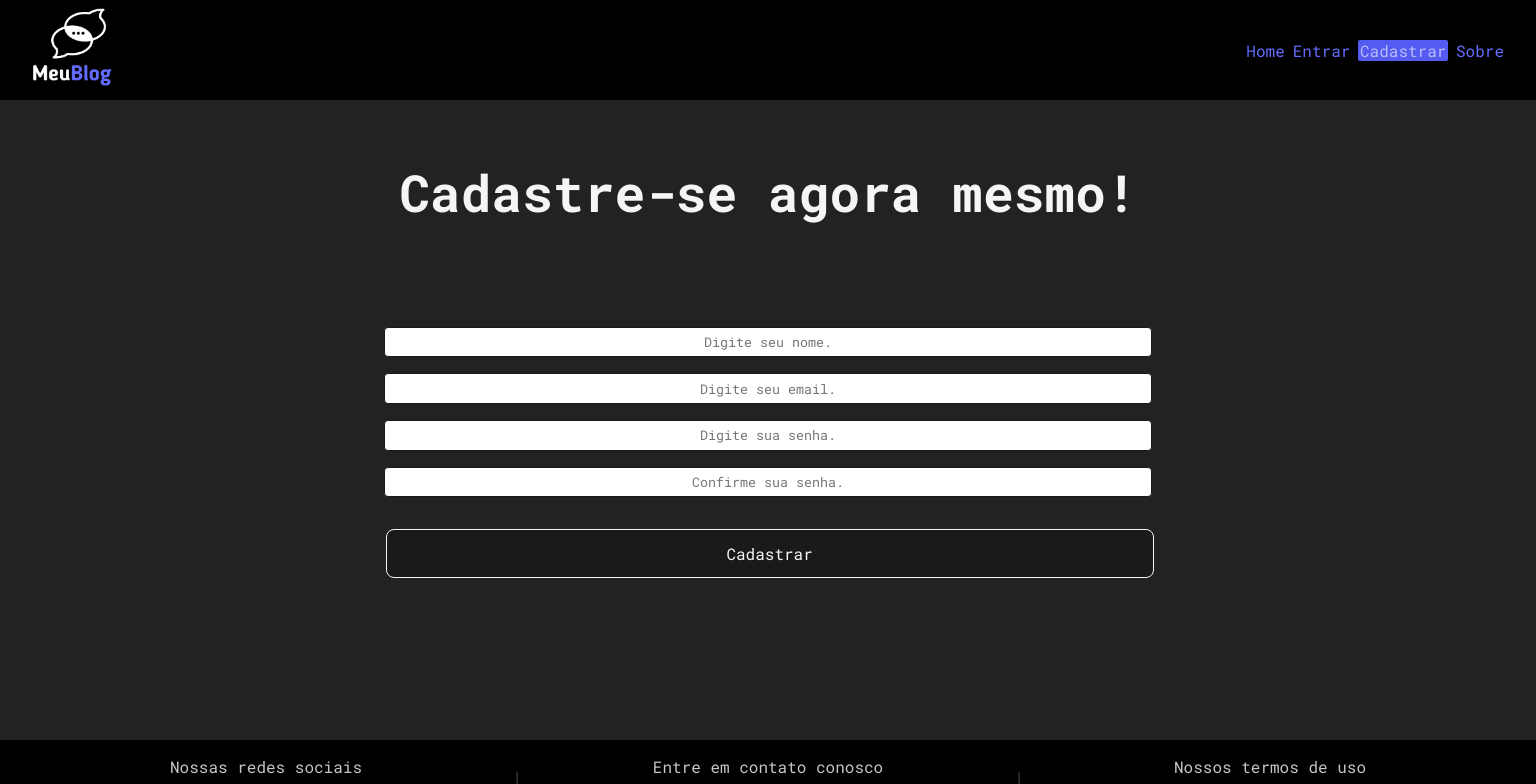
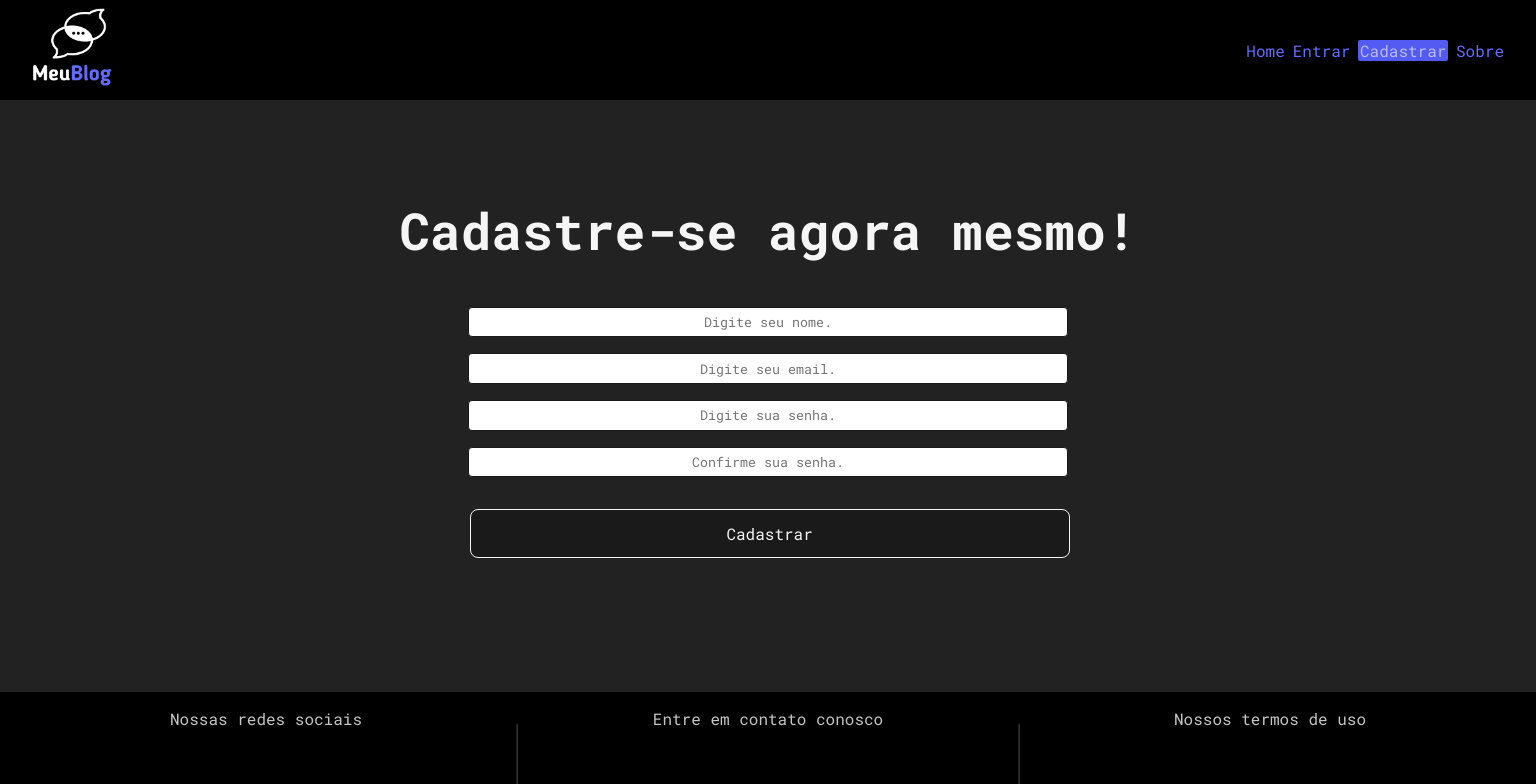
Before and after one commit to alexandreSouza31/Meu_Blog, a React (Vite) app: page /register in a window 1536 px wide. Shown: the top 784 px of the page. Built offline with nearby package versions, Linux system fonts and the light colour scheme.

Commit message:
will adjust the styles

```diff
--- a/src/App.css
+++ b/src/App.css
@@ -1,8 +1,7 @@
 .container_app{
-  /* display: flex;
+  display: flex;
   flex-direction: column;
-  align-items: center; */
+  align-items: center;
   width: 100%;
-  min-height: 70vh;
-  margin-bottom: 5rem;
+  margin-bottom: 2rem;
 }
--- a/src/components/pages/Register/Register.css
+++ b/src/components/pages/Register/Register.css
@@ -2,15 +2,15 @@
     display: flex;
     flex-direction: column;
     justify-content: center;
+    gap: 1rem;
+    min-height: 70vh;
+    width: 100%;
     text-align: center;
-    width: 100%;
-    min-height: 60vh;
 }
 
 h1{
     font-size: 2.5rem;
     text-align: center;
-    margin-top: 4rem;
 }
 
 .error{
@@ -26,11 +26,11 @@ button{
 
 @media screen and (min-width:720px) {
     .error{
-        width: 60%;
+        width: 400px;
     }
 }
 @media screen and (min-width:1300px) {
     .error{
-        width: 50%;
+        width: 600px;
     }
 }
--- a/src/index.css
+++ b/src/index.css
@@ -84,26 +84,14 @@ input[type=submit]:hover {
 
 @media screen and (min-width:720px) {
 
-  form{
-    align-items: center;
-    justify-content: center;
-    height: 50vh;
-  }
-
   form input{
-    width: 60%;
+    width: 400px;
   }
 }
 
 @media screen and (min-width:1300px) {
 
-  form{
-    align-items: center;
-    justify-content: center;
-    height: 50vh;
-  }
-
   form input{
-    width: 50%;
+    width: 600px;
   }
 }
```
